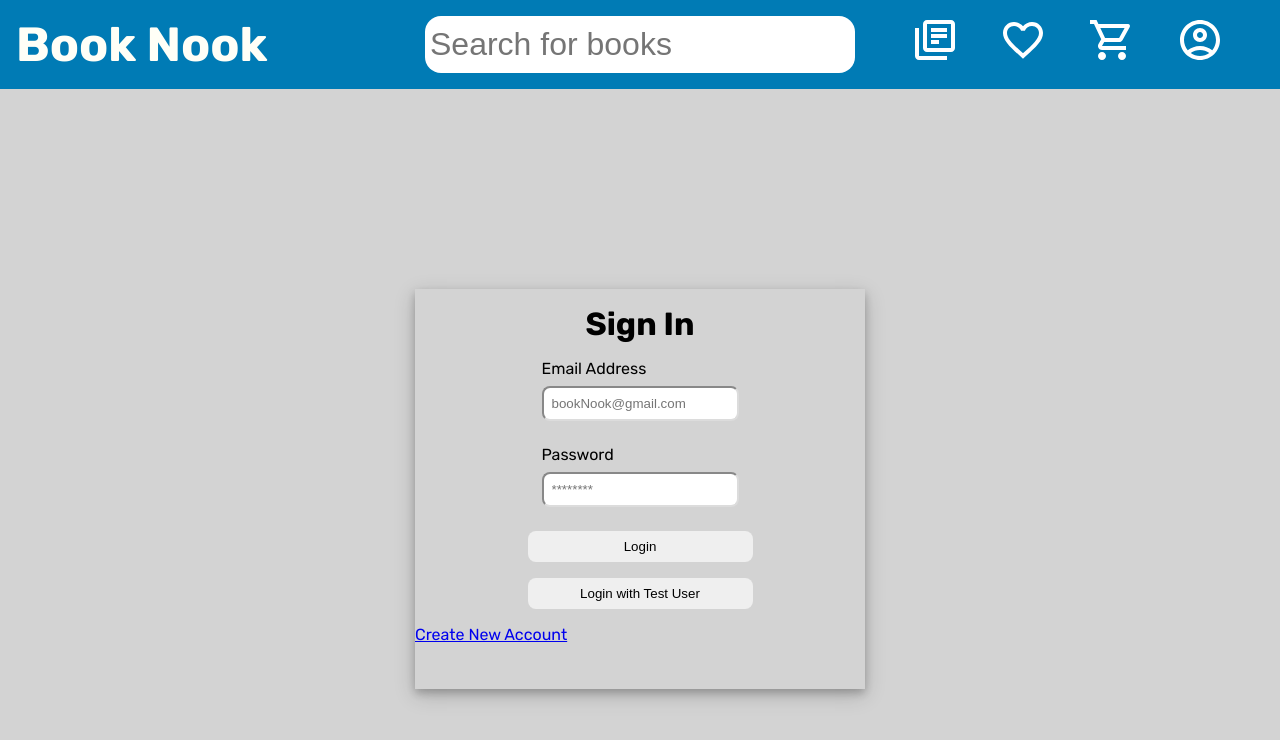
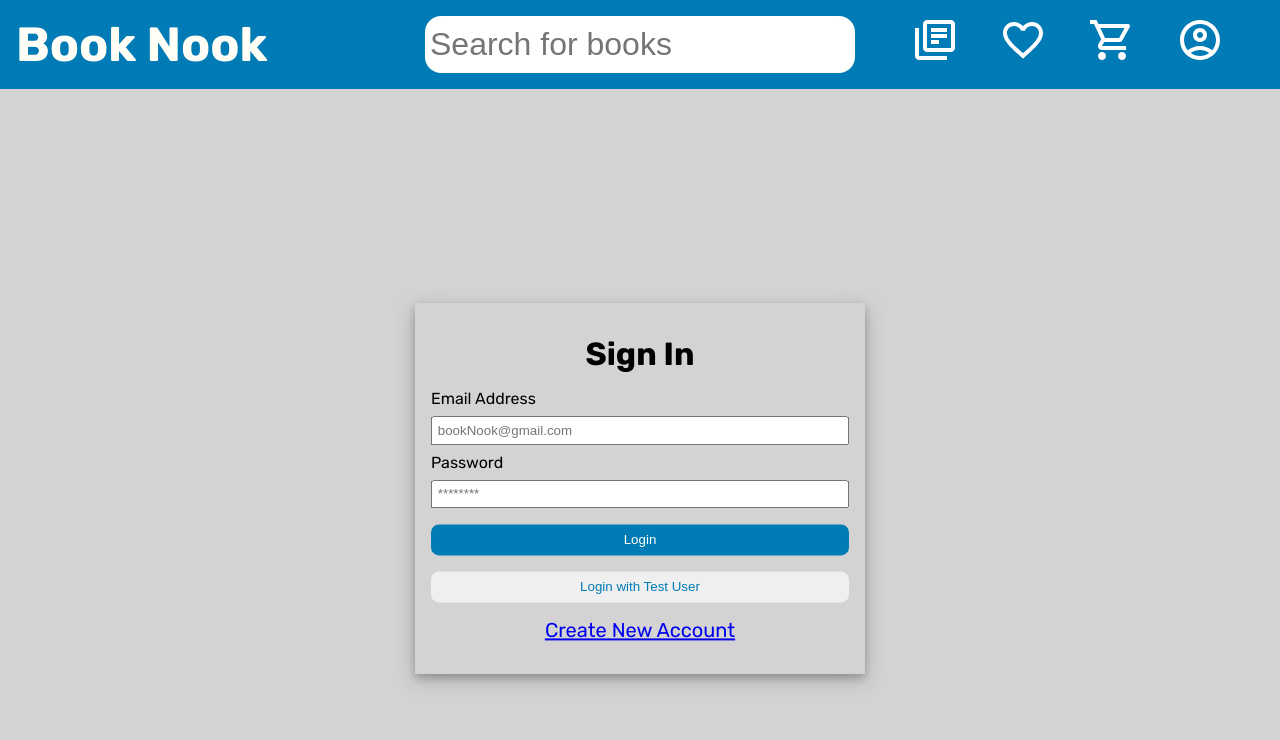
Before and after one commit to TusharAnekar/book-nook, a React (Create React App) app: page /login in a window 1280 px wide. Shown: the top 740 px of the page. Built offline with nearby package versions, Linux system fonts and the light colour scheme; no server answers; what miragejs would draw is missing.

Commit message:
style- minor changes

```diff
--- a/src/pages/Login/Login.jsx
+++ b/src/pages/Login/Login.jsx
@@ -30,9 +30,10 @@ export function Login() {
       <div className="login-container">
         <h2>Sign In</h2>
         <form onSubmit={handleLoginSubmit} className="form-container">
-          <label>
+          <label className="block">
             Email Address
             <input
+              className="block input"
               type="text"
               placeholder="bookNook@gmail.com"
               name={"email"}
@@ -40,9 +41,10 @@ export function Login() {
               onChange={handleInput}
             />
           </label>
-          <label>
+          <label className="block">
             Password
             <input
+              className="block input"
               type="password"
               placeholder="********"
               name={"password"}
@@ -51,10 +53,22 @@ export function Login() {
             />
           </label>
 
-          <button type="submit">Login</button>
-          <button type="submit" onClick={handleTestLogin}>Login with Test User</button>
+          <button type="submit" className="login-button block">
+            Login
+          </button>
+          <button
+            type="submit"
+            onClick={handleTestLogin}
+            className="login-test-cred-button block"
+          >
+            Login with Test User
+          </button>
         </form>
-        <Link to={"/signup"} className="new-account-link">Create New Account</Link>
+        <p className="new-account-link">
+          <Link to={"/signup"} className="new-account-link">
+            Create New Account
+          </Link>
+        </p>
       </div>
     </div>
   );
--- a/src/pages/Login/login.css
+++ b/src/pages/Login/login.css
@@ -9,36 +9,35 @@
   left: 50%;
   transform: translate(-50%, -50%);
   width: 60vw;
-  height: 60vh;
   max-width: 450px;
-  max-height: 400px;
   box-shadow: 0 4px 8px 0 rgba(0, 0, 0, 0.2), 0 6px 20px 0 rgba(0, 0, 0, 0.19);
+  padding: 1rem;
 }
 
-.login-container h2 {
+.login-container h2,.new-account-link {
   text-align: center;
   margin: 1rem 0;
 }
 
-.login-container .form-container {
-  display: flex;
-  flex-direction: column;
-  align-items: center;
-  justify-content: center;
-  gap: 1rem;
+.login-page-container .block {
+  display: block;
   width: 100%;
+  margin: 0.5rem 0;
+}
+
+.login-page-container .input {
+  padding: 0.3rem;
+}
+
+.login-page-container .login-button {
+  padding: 0.5rem;
+  background-color: var(--primary-color);
+  color: var(--light-white-color);
+  margin: 1rem 0;
+}
+
+.login-page-container .login-test-cred-button {
+  padding: 0.5rem;
+  color: var(--primary-color);
   margin-bottom: 1rem;
 }
-
-.login-container .form-container input {
-  margin: 0.5rem 0;
-  padding: 0.5rem;
-  border-radius: 0.5rem;
-  border-color: gainsboro;
-  display: block;
-}
-
-.login-container .form-container button {
-  width: 50%;
-  padding: 0.5rem;
-}
--- a/src/pages/Signup/Signup.jsx
+++ b/src/pages/Signup/Signup.jsx
@@ -85,9 +85,11 @@ export function Signup() {
           </label>
           <button type="submit">Create New Account</button>
         </form>
+        <p className="login-link">
         <Link to={"/login"} className="login-link">
           Already have an account
         </Link>
+        </p>
       </div>
     </div>
   );
--- a/src/pages/Signup/signup.css
+++ b/src/pages/Signup/signup.css
@@ -1,5 +1,4 @@
 .signup-container {
-  border: 1px solid red;
   height: 100vh;
   display: flex;
   flex-direction: column;
```
